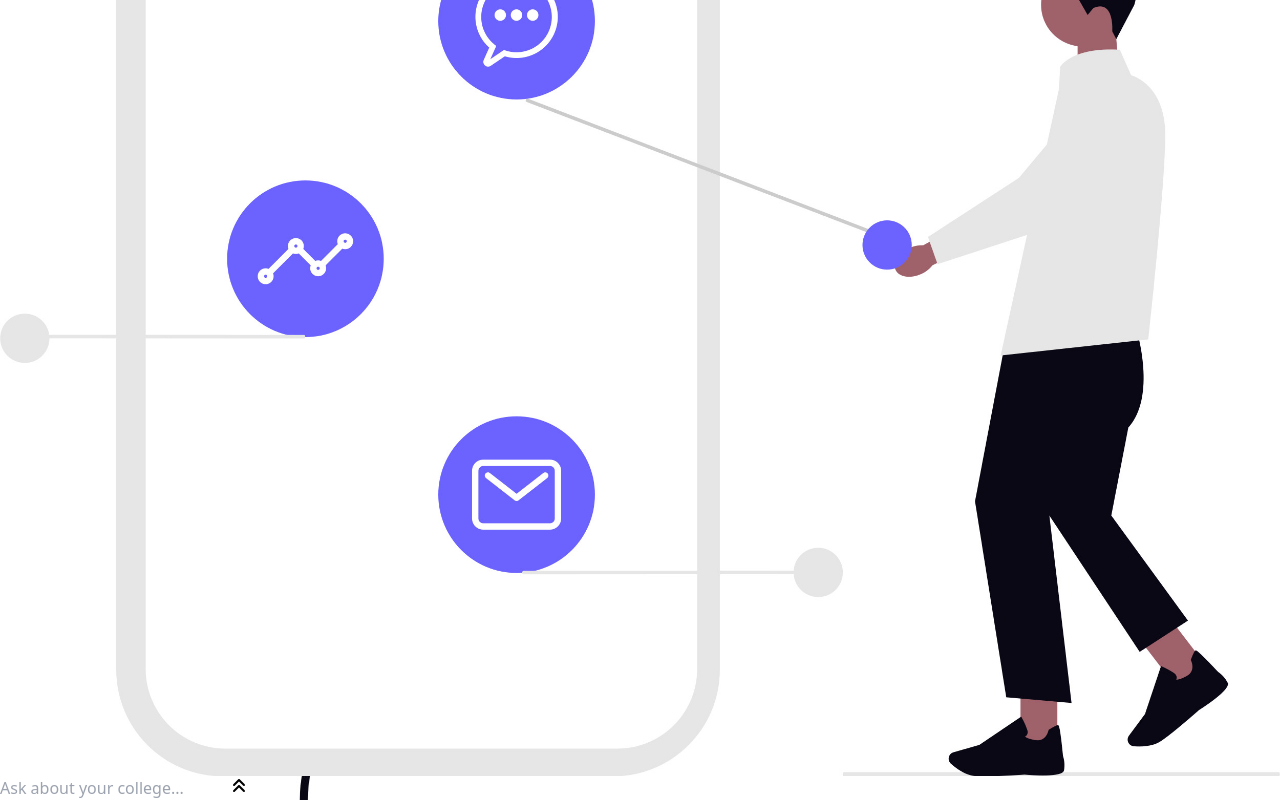
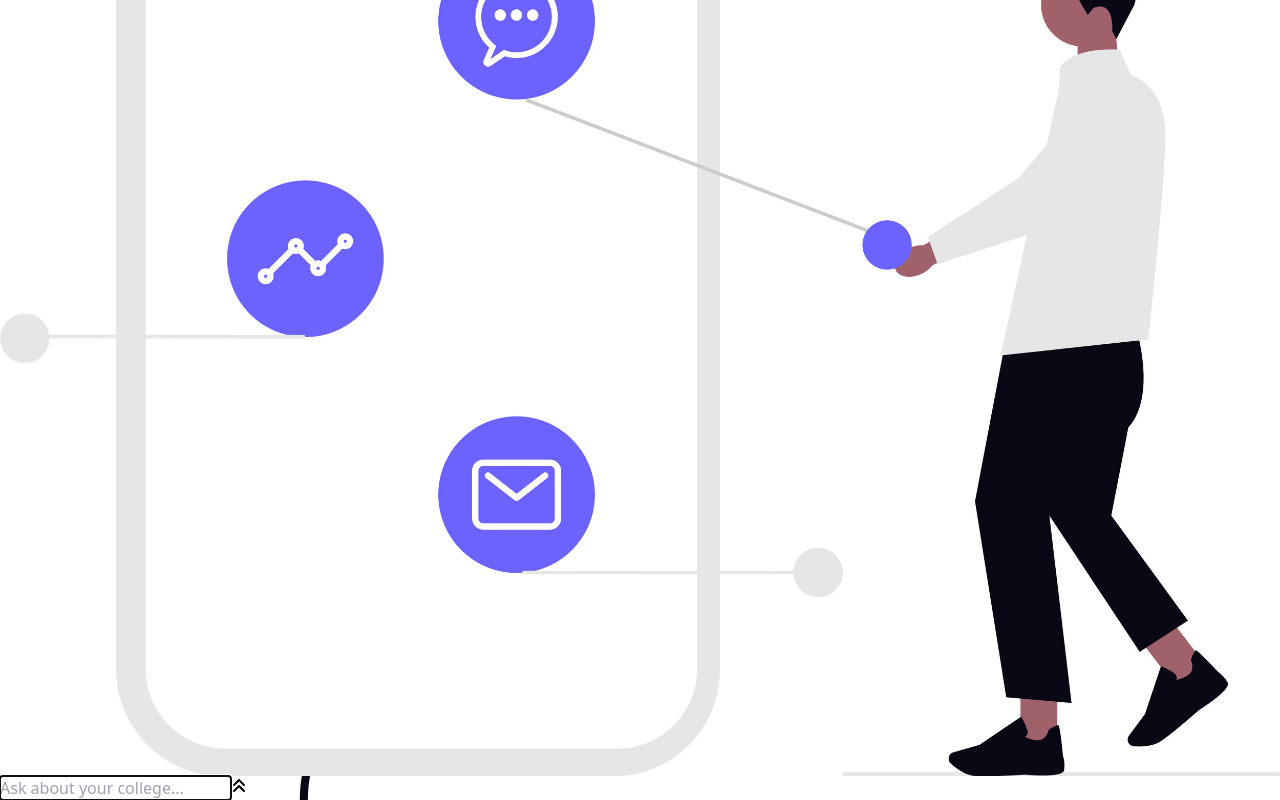
Before and after one commit to Sameer2501/CollegeGPT, a React (Vite) app in the folder Frontend/UI/: page /chat in a window 1280 px wide. Shown: the part 1830-2630 px from the top of the page. Built offline with nearby package versions, Linux system fonts and the light colour scheme.

Commit message:
someissues

```diff
--- a/Frontend/UI/src/components/Chatbox.jsx
+++ b/Frontend/UI/src/components/Chatbox.jsx
@@ -1,16 +1,145 @@
 
+// import React, { useState, useEffect, useRef } from 'react';
+// import axios from 'axios';
+// import img from '../assets/chat.jpg'
+// import img1 from '../assets/mess.jpg'
+// import img2 from '../assets/app.jpg'
+// import { FaAnglesUp } from "react-icons/fa6";
+// const Chatbox = () => {
+//   const [question, setQuestion] = useState('');
+//   const [chat, setChat] = useState([]);
+//   const [loading, setLoading] = useState(false);
+//   const [streamedAnswer, setStreamedAnswer] = useState('');
+//   const chatEndRef = useRef(null);
+
+//   const scrollToBottom = () => {
+//     if (chatEndRef.current) {
+//       chatEndRef.current.scrollIntoView({ behavior: 'smooth' });
+//     }
+//   };
+
+//   useEffect(() => {
+//     scrollToBottom();
+//   }, [chat, streamedAnswer]);
+
+//   const sendQuestion = async () => {
+//     if (!question.trim()) return;
+
+//     setLoading(true);
+//     const currentQuestion = question;
+//     setChat((prev) => [...prev, { type: 'user', text: currentQuestion }]);
+//     setQuestion('');
+//     setStreamedAnswer('');
+
+//     try {
+//       const response = await axios.post('https://collegegpt-7.onrender.com/webhook', {
+//         question: currentQuestion,
+//       });
+
+//       const cleanAnswer = response.data.answer
+//         .replace(/[*/]/g, '')
+//         .replace(/^According to (the|provided)? ?data[:,]?/i, '')
+//         .trim();
+
+//       let index = 0;
+//       const interval = setInterval(() => {
+//         if (index < cleanAnswer.length) {
+//           setStreamedAnswer((prev) => prev + cleanAnswer[index]);
+//           index++;
+//         } else {
+//           clearInterval(interval);
+//           setChat((prev) => [...prev, { type: 'bot', text: cleanAnswer }]);
+//           setStreamedAnswer('');
+//           setLoading(false);
+//         }
+//       }, 20);
+//     } catch (error) {
+//       setChat((prev) => [...prev, { type: 'bot', text: 'Error getting response' }]);
+//       setLoading(false);
+//     }
+//   };
+
+//   return (
+//     <div
+//       className=" relative h-screen w-full flex flex-col bg-cover bg-center"
+//       style={{ backgroundImage: `url(${img})` }}
+//     >
+//     <div className='mb-[80px]'>
+//       <img src={img1} alt="Chatbot" className="absolute top-4 left-4 w-16 h-16" />
+//       <img src={img2} alt="Chatbot" className="absolute top-4 right-4 w-16 h-16" />
+
+//     </div>
+//       <div className="flex-grow overflow-y-auto p-4 space-y-4  bg-white/70">
+//         {chat.map((msg, i) => (
+//           <div
+//             key={i}
+//             className={`max-w-[70%] px-4 py-3 rounded-xl shadow-md text-sm sm:text-base whitespace-pre-line backdrop-blur-md ${
+//               msg.type === 'user'
+//                 ? 'bg-blue-100 self-end text-right ml-auto'
+//                 : 'bg-white self-start text-left mr-auto'
+//             }`}
+//           >
+//             {msg.text}
+//           </div>
+//         ))}
+
+//         {streamedAnswer && (
+//           <div className="bg-white/80 backdrop-blur-md rounded-xl px-4 py-3 shadow-md max-w-[80%] text-left text-sm sm:text-base">
+//             {streamedAnswer}
+//           </div>
+//         )}
+
+//         {loading && !streamedAnswer && (
+//           <div className="text-sm text-gray-500 italic">Thinking...</div>
+//         )}
+
+//         <div ref={chatEndRef}></div>
+//       </div>
+
+//       <div className="p-4 bg-white/80 backdrop-blur-md flex gap-2 shadow-md">
+//         <input
+//           type="text"
+//           value={question}
+//           onChange={(e) => setQuestion(e.target.value)}
+//           onKeyDown={(e) => e.key === 'Enter' && sendQuestion()}
+//           className="flex-grow p-2 border border-gray-300 rounded-lg focus:outline-none focus:ring-2 focus:ring-blue-400"
+//           placeholder="Ask about your college..."
+//         />
+//         <button
+//           onClick={sendQuestion}
+//           className="bg-blue-500 hover:bg-blue-600 text-white px-4 py-2 rounded-lg transition duration-200"
+//         >
+//           <FaAnglesUp />
+
+//         </button>
+//       </div>
+//     </div>
+//   );
+// };
+
+// export default Chatbox;
 import React, { useState, useEffect, useRef } from 'react';
 import axios from 'axios';
 import img from '../assets/chat.jpg'
 import img1 from '../assets/mess.jpg'
 import img2 from '../assets/app.jpg'
 import { FaAnglesUp } from "react-icons/fa6";
+
 const Chatbox = () => {
   const [question, setQuestion] = useState('');
   const [chat, setChat] = useState([]);
   const [loading, setLoading] = useState(false);
   const [streamedAnswer, setStreamedAnswer] = useState('');
   const chatEndRef = useRef(null);
+
+  // 🧠 Auto focus input for keyboard to open
+  const inputRef = useRef(null);
+
+  useEffect(() => {
+    if (inputRef.current) {
+      inputRef.current.focus();
+    }
+  }, []);
 
   const scrollToBottom = () => {
     if (chatEndRef.current) {
@@ -51,6 +180,7 @@ const Chatbox = () => {
           setChat((prev) => [...prev, { type: 'bot', text: cleanAnswer }]);
           setStreamedAnswer('');
           setLoading(false);
+          scrollToBottom(); // scroll after full answer
         }
       }, 20);
     } catch (error) {
@@ -60,16 +190,17 @@ const Chatbox = () => {
   };
 
   return (
+    // 📱 Fix height issue on mobile browsers using 100dvh instead of h-screen
     <div
-      className=" relative h-screen w-full flex flex-col bg-cover bg-center"
+      className="relative min-h-[100dvh] w-full flex flex-col bg-cover bg-center"
       style={{ backgroundImage: `url(${img})` }}
     >
-    <div className='mb-[80px]'>
-      <img src={img1} alt="Chatbot" className="absolute top-4 left-4 w-16 h-16" />
-      <img src={img2} alt="Chatbot" className="absolute top-4 right-4 w-16 h-16" />
+      <div className='mb-[80px]'>
+        <img src={img1} alt="Chatbot" className="absolute top-4 left-4 w-16 h-16" />
+        <img src={img2} alt="Chatbot" className="absolute top-4 right-4 w-16 h-16" />
+      </div>
 
-    </div>
-      <div className="flex-grow overflow-y-auto p-4 space-y-4  bg-white/70">
+      <div className="flex-grow overflow-y-auto p-4 space-y-4 bg-white/70">
         {chat.map((msg, i) => (
           <div
             key={i}
@@ -98,6 +229,7 @@ const Chatbox = () => {
 
       <div className="p-4 bg-white/80 backdrop-blur-md flex gap-2 shadow-md">
         <input
+          ref={inputRef} // 🎯 Auto focus ref
           type="text"
           value={question}
           onChange={(e) => setQuestion(e.target.value)}
@@ -110,7 +242,6 @@ const Chatbox = () => {
           className="bg-blue-500 hover:bg-blue-600 text-white px-4 py-2 rounded-lg transition duration-200"
         >
           <FaAnglesUp />
-
         </button>
       </div>
     </div>
```
